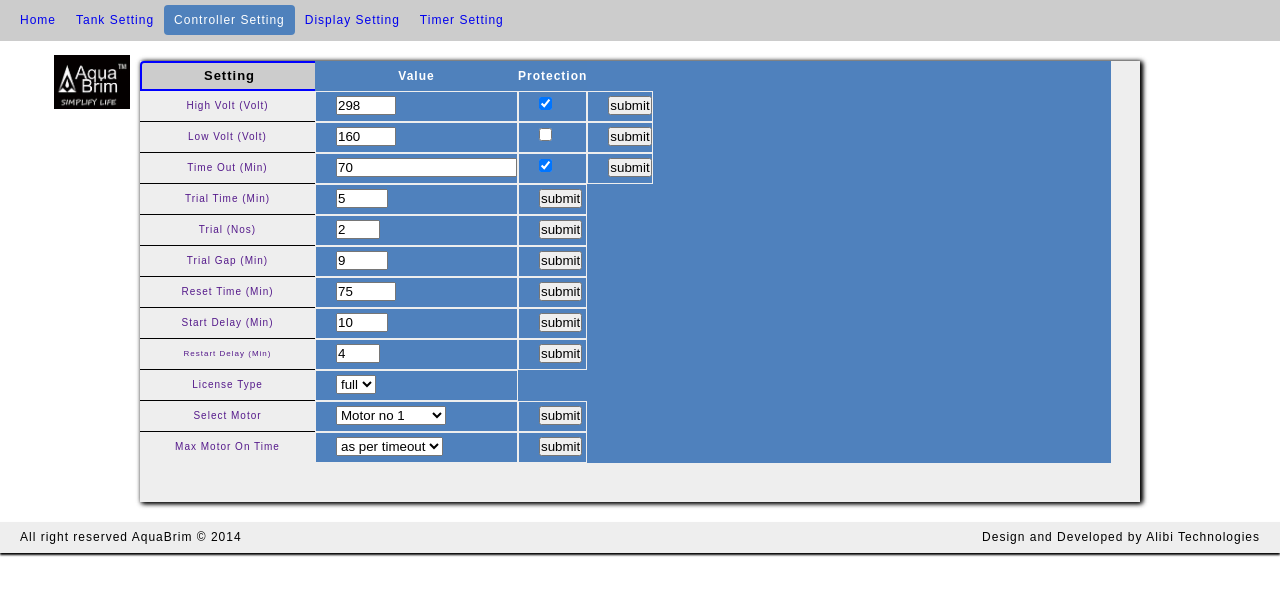
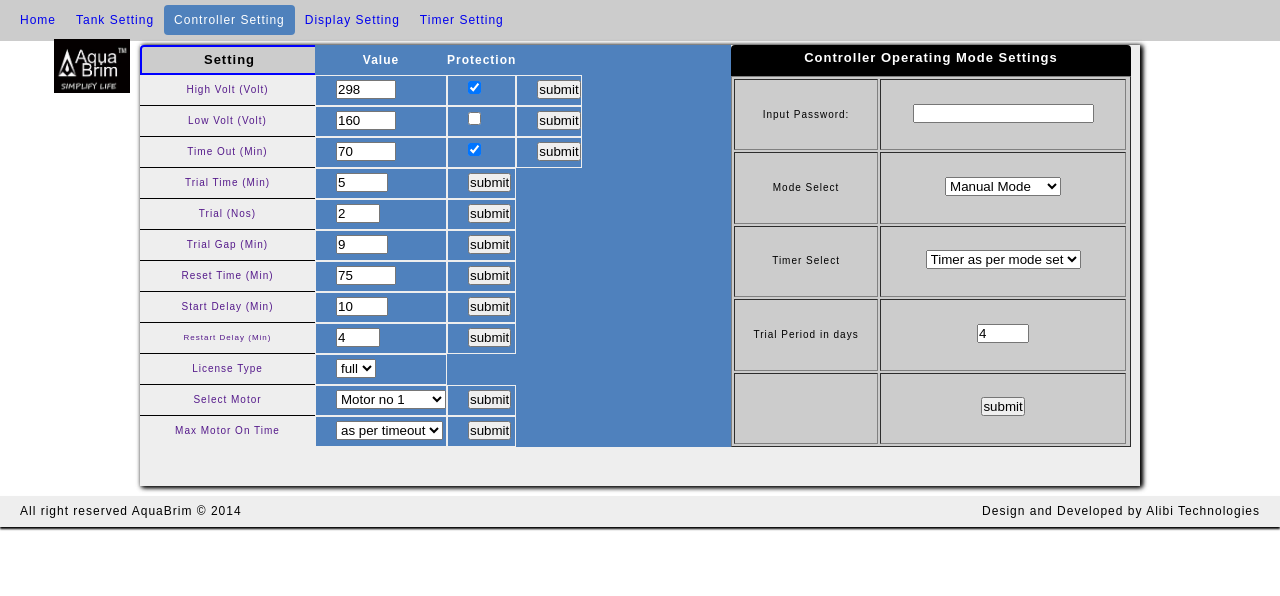
Before and after one commit to nikaashpuri/aquabrim_project, a Django app: page /machine/get/1/user_interface/controller-setting/ in a window 1280 px wide. Shown: the top 596 px of the page. Run offline with Django 3.2, Linux system fonts and the light colour scheme; data comes from the database, SQL or seed files in the repository; both versions use the stored data as it was after the commit; parts of the project's set-up code (start-up, migrations or seed data) failed here and were passed over; some libraries are stand-ins or nearby versions.

Commit message:
version 7

```diff
--- a/aquabrim_project/templates/base.html
+++ b/aquabrim_project/templates/base.html
@@ -3,6 +3,18 @@
 <head>
         {% load staticfiles %}
 		<link rel="stylesheet" type="text/css" href="{% static "css/style.css" %}">
+        <style>
+            .container{
+                margin: 0px auto;
+            }
+            .water-level-incrementer li{
+                background: none repeat scroll 0 0 #4f81bd;
+                width: 181px;
+            }
+            .water-level-incrementer{
+                width: 185px;
+            }
+        </style>
 </head>
 <body>
             <header>
--- a/aquabrim_project/templates/commands_minimal.html
+++ b/aquabrim_project/templates/commands_minimal.html
@@ -6,7 +6,7 @@
 </head>
 
 <body>
-<h1>CONTROLLER ID: {{ data.device_id }}</h1>
+<h1>CONTROLLER ID: {{ id }}</h1>
 
     {% for tank in list_of_tanks %}
         <h2>TANK NAME: {{ tank.name }}, SUB ID: {{ tank.sub_ID }}</h2>
--- a/aquabrim_project/templates/controller-setting.html
+++ b/aquabrim_project/templates/controller-setting.html
@@ -21,7 +21,7 @@
 						<li><a href="">Max Motor On Time</a></li>
 					</ul>
 				</div>
-				<div class="content" style="margin-left: 75px;">
+				<div class="content" style="margin-left: 75px; width: 416px;">
 					<div class="table-data-container">
 						<table width="40%" cellspacing="0" cellpadding="0" class="table-data controller-setting">
 							<th class="heading">Value</th>
@@ -45,7 +45,7 @@
 							<tr>
 								<form method="get" action="submit">
                                     <input type="hidden" name="id" value="7" />
-                                    <td><input name="td" type="number" value="{{ data.timeout_duration }}" size="2" min="60" /></td>
+                                    <td><input name="td" type="number" value="{{ data.timeout_duration }}" size="2" min="60" max="570"/></td>
                                     <td><input class="checkbox" type="checkbox" name="ep" value="1" {% if data.timeout_protection == 1%}checked{% endif %} /> </td>
                                     <td><input type="submit" value="submit" /> </td>
                                 </form>
@@ -131,6 +131,53 @@
 					</div>
 
 				</div>
+            <div class="right-sidebar" style="border: none;display: inline-block;">
+					<h2 class="heading" style="width: 400px; border: none; background: #000000; height: 31px; color: #ffffff;">Controller Operating Mode Settings</h2>
+					<ul class="right-navigation">
+                    <li>
+                    <form action="submit" method="get">
+                    <input type="hidden" value="4" name="id">
+                    <input type="hidden" name="tr" value="0" />
+
+                    <table border="1" style="font-size:10px; height: 371px; background: #CCCCCC; width: 400px;">
+                        <tr>
+                            <td>Input Password:</td>
+                            <td><input type="password" name="pass" value=""></td>
+                            <td style="border: none;">
+                                <span style="color: red; font-size: 9px;">{% if auth == 0 %}incorrect password{% endif %}</span>
+                            </td>
+                        </tr>
+                        <tr>
+                            <td>Mode Select</td>
+                            <td><select name="m">
+                <option value="0" {% if data.com_m == 0 %}selected{% endif %}>Disable</option>
+                <option value="1" {% if data.com_m == 1 %}selected{% endif %}>Manual Mode</option>
+                <option value="2" {% if data.com_m == 2 %}selected{% endif %}>Semi Automatic</option>
+                <option value="3" {% if data.com_m == 3 %}selected{% endif %}>Fully Automatic</option>
+            </select></td>
+                        </tr>
+                        <tr>
+                            <td>Timer Select</td>
+                            <td><select name="t">
+                <option value="0" {% if data.com_t == 0 %}selected{% endif %}>Timer based only</option>
+                <option value="1" {% if data.com_t == 1 %}selected{% endif %}>Timer as per mode set</option>
+            </select></td>
+                        </tr>
+
+                            <td>Trial Period in days</td>
+                        <td><input type="number" name="d" min="1" max="30" value="{{ data.com_d }}"></td>
+                        </tr>
+                    <tr>
+                        <td></td>
+                        <td><input type="submit" value="submit"/></td>
+                    </tr>
+                    </table>
+                    </form>
+
+                    </li>
+                    </ul>
+
+				</div>
 				<div class="clear"></div>
 			</div>
 
--- a/aquabrim_project/templates/index.html
+++ b/aquabrim_project/templates/index.html
@@ -35,7 +35,7 @@
                         {% for data in list_of_tanks %}
                             <tr>
                                 <td style="background: green; color: #ffffff;">{{ data.name }}</td>
-								<td class="first"><span class="grid-tank-level">&nbsp;</span>{{ data.low_water_level }}%</td>
+								<td {% if data.water_level < data.low_water_level %}class="first blink" style="background: red;"{% else %}class="first" {% endif %} ><span class="grid-tank-level">&nbsp;</span>{{ data.low_water_level }}%</td>
 								<td class="second"><span class="gradient grid-tank-level" fillgridto="{{ data.water_level }}%">&nbsp;</span>{{ data.water_level }}%</td>
 								<td class="third"><span class="grid-tank-level" fillgridto="{{ data.full_water_level }}">&nbsp;</span>{{ data.full_water_level }}%</td>
                                 <td {% if data.current_overflow_status == 1%}class="active blink" style="background: orange;"{% endif %}></td>
@@ -93,6 +93,7 @@
 
 					</div>
 				</div>
+            <div style="position: absolute; background: none repeat scroll 0% 0% rgb(0, 0, 0); color: rgb(255, 255, 255); left: 102px; top: 423px;">ID: ffffff</div>
 				<div class="right-sidebar" style="border: none;">
 					<h2 class="heading" style="width: 200%; border: none; background: #000000; height: 62px; color: #ffffff;">Controller Alarms and Information</h2>
 					<ul class="right-navigation">
--- a/machine/templatetags/machine_extras.py
+++ b/machine/templatetags/machine_extras.py
@@ -6,9 +6,9 @@ register = template.Library()
 
 @register.filter
 def subtract(value, arg):
-    return int(arg) - value/5
+    return 215 - value
 
 
 @register.filter
 def add_special(value, arg):
-    return int(arg) + (110 -value)
+    return 65 + (110 -value)
--- a/machine/views.py
+++ b/machine/views.py
@@ -104,6 +104,13 @@ def deviceData(request, data_id=1):
 
 def userInterface(request, data_id=1):
     controller = Controller.objects.get(id=data_id)
+    idno = controller.device_id
+    first_byte = int(idno[:3])
+    second_byte = int(idno[3:6])
+    third_byte = int(idno[6:])
+    dev_id_to_display = str(hex(first_byte))[2:] \
+                        + str(hex(second_byte))[2:] \
+                        + str(hex(third_byte))[2:]
     list_of_tanks = Tank.objects.all().filter(controller=controller, display=1)
     # print list_of_tanks
     tank_to_focus_on = int(request.GET.get('tank_to_focus_on', 0))
@@ -114,16 +121,27 @@ def userInterface(request, data_id=1):
                               {'data': list_of_tanks[tank_to_focus_on],
                                'list_of_tanks': list_of_tanks,
                                'tank_to_focus_on': tank_to_focus_on,
-                               'controller': controller})
+                               'controller': controller,
+                               'id_display': dev_id_to_display,})
     else:
         return render_to_response('index.html',
                               {'controller': controller,
                                'list_of_tanks': list_of_tanks,
+                               'id_display': dev_id_to_display,
                                })
 
 def userInterfaceControllerSetting(request, data_id=1):
-    return render_to_response('controller-setting.html',
-                              {'data': Controller.objects.get(id=data_id)})
+    aux_controller = Controller.objects.get(id=data_id)
+    if aux_controller.com_last_access_auth_or_not == 0:
+        aux_controller.com_last_access_auth_or_not = 1
+        aux_controller.save()
+        return render_to_response('controller-setting.html',
+                              {'data': aux_controller,
+                               'auth': 0})
+    else:
+        return render_to_response('controller-setting.html',
+                              {'data': aux_controller})
+
 
 def userInterfaceDisplaySetting(request, data_id=1):
     return render_to_response('display-setting.html',
@@ -247,10 +265,18 @@ def masterSubmitData(request, data_id):
 
 def commandData(request, data_id):
     aux_controller = Controller.objects.get(id=data_id)
+    idno = aux_controller.device_id
+    first_byte = int(idno[:3])
+    second_byte = int(idno[3:6])
+    third_byte = int(idno[6:])
+    dev_id_to_display = str(hex(first_byte))[2:] \
+                        + str(hex(second_byte))[2:] \
+                        + str(hex(third_byte))[2:]
     list_of_tanks = Tank.objects.all().filter(controller=aux_controller)
     return render_to_response('commands_minimal.html',
                               {'list_of_tanks': list_of_tanks,
-                               'data': aux_controller})
+                               'data': aux_controller,
+                               'id': dev_id_to_display})
 
 
 
@@ -429,23 +455,26 @@ def submitDataFromUserInterface(request, data_id):
 
 
     elif (command_id == 4):
-        mode_selection = request.GET.get('mode')
-        if (not mode_selection == ""):
-            controller.mode_selection = mode_selection
-        trial_period = request.GET.get('D')
-        if (not trial_period == ""):
-            controller.trial_period = trial_period
-        timer_based = request.GET.get('T')
-        if (not timer_based == ""):
-            controller.timer_based = timer_based
-        trial_enabled = request.GET.get('Tr')
-        if (not trial_enabled == ""):
-            controller.trial_enabled = trial_enabled
+        password = request.GET.get('pass')
+        m = request.GET.get('m')
+        t = request.GET.get('t')
+        tr = request.GET.get('tr')
+        d = request.GET.get('d')
 
-        PayloadA = "00000000"
-        PayloadB = convert2bin(trial_enabled, 1) + convert2bin(trial_period, 4) + convert2bin(timer_based,
-                                                                                              1) + convert2bin(
-            mode_selection, 2)
+        if controller.com_pass == password:
+            controller.com_m = m
+            controller.com_t = t
+            controller.com_tr = tr
+            controller.com_d = d
+
+            d = int(d)/2
+
+            PayloadA = password
+            PayloadB = convert2bin(tr, 1) + convert2bin(d, 4) \
+                   + convert2bin(t, 1) \
+                   + convert2bin(m, 2)
+        else:
+            controller.com_last_access_auth_or_not = 0
 
 
     elif (command_id == 5):
@@ -604,6 +633,8 @@ def submitDataFromUserInterface(request, data_id):
 
         timer.save()
 
+        m = int(m)/2
+
         PayloadA = convert2bin(timer_enable, 1) + convert2bin(week_days, 2) + convert2bin(hours, 5)
         PayloadB = convert2bin(timer_number, 3) + convert2bin(m, 5)
 
@@ -624,6 +655,8 @@ def submitDataFromUserInterface(request, data_id):
         timer.max_duration_minutes = max_duration_minutes
 
         timer.save()
+
+        max_duration_minutes = int(max_duration_minutes)/2
 
         PayloadA = "000" + convert2bin(max_duration_hours, 5)
         PayloadB = convert2bin(timer_number, 3) + convert2bin(max_duration_minutes, 5)
```
Also changed, not shown: aquabrim_project/templates/tank.html (+7 -5 lines), aquabrim_project/templates/timer-setting.html (+7 -7 lines), dev.db, 3 other files.
